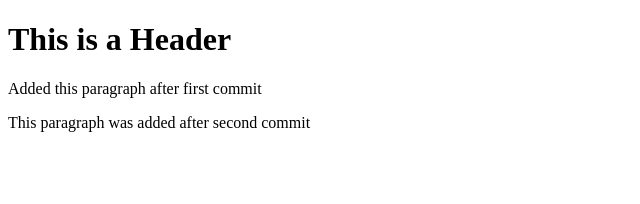
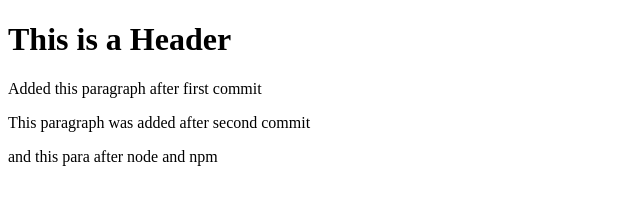
Before and after one commit to mahacala/fswd_learnGit, a website: page index.html in a window 1280 px wide. Shown: the whole page, without its empty margins (0-640 px from the left). Drawn offline with Linux system fonts and the light colour scheme.

Commit message:
fourth commit after npm and node

```diff
--- a/index.html
+++ b/index.html
@@ -6,5 +6,6 @@
         <h1>This is a Header</h1>
         <p> Added this paragraph after first commit</p>
         <p> This paragraph was added after second commit</p>
+        <p> and this para after node and npm </p>
     </body>
 </html>
```
Also changed, not shown: package.json (added, +24 -0 lines), 1 other file.
